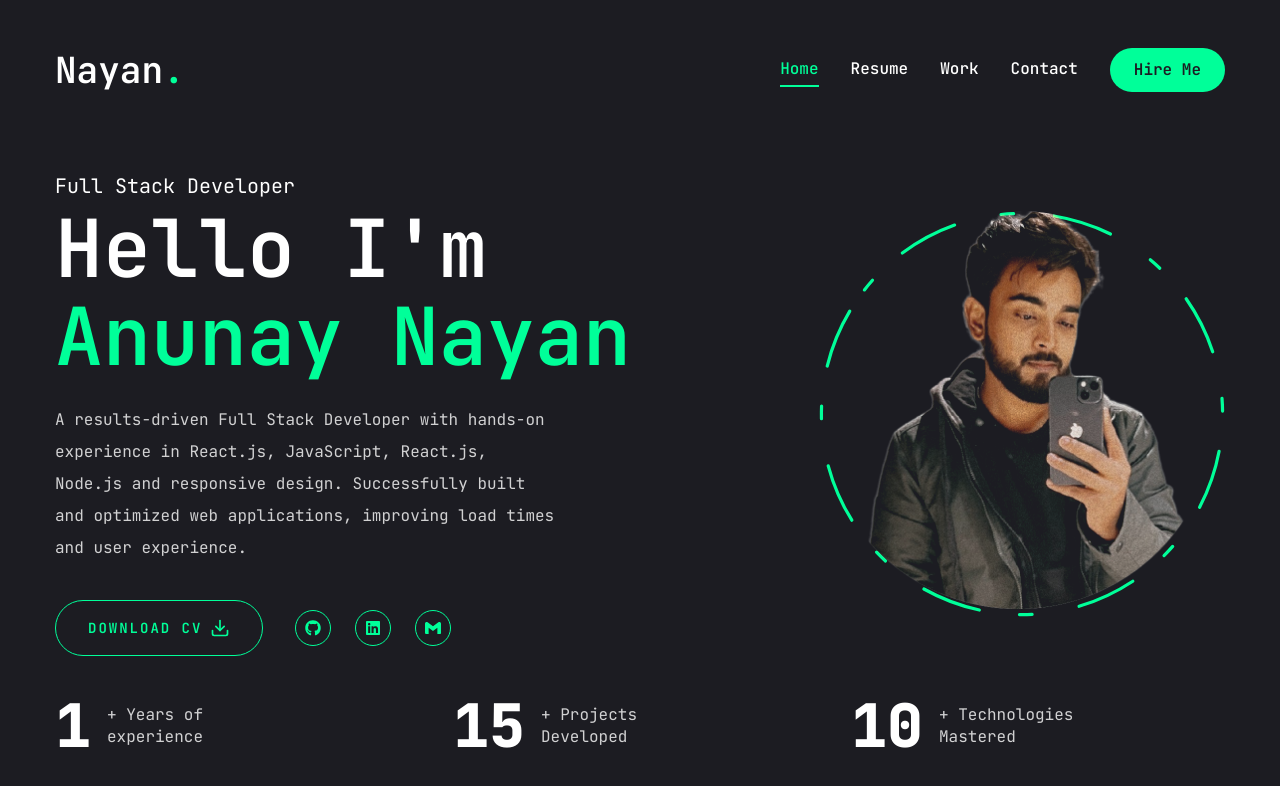
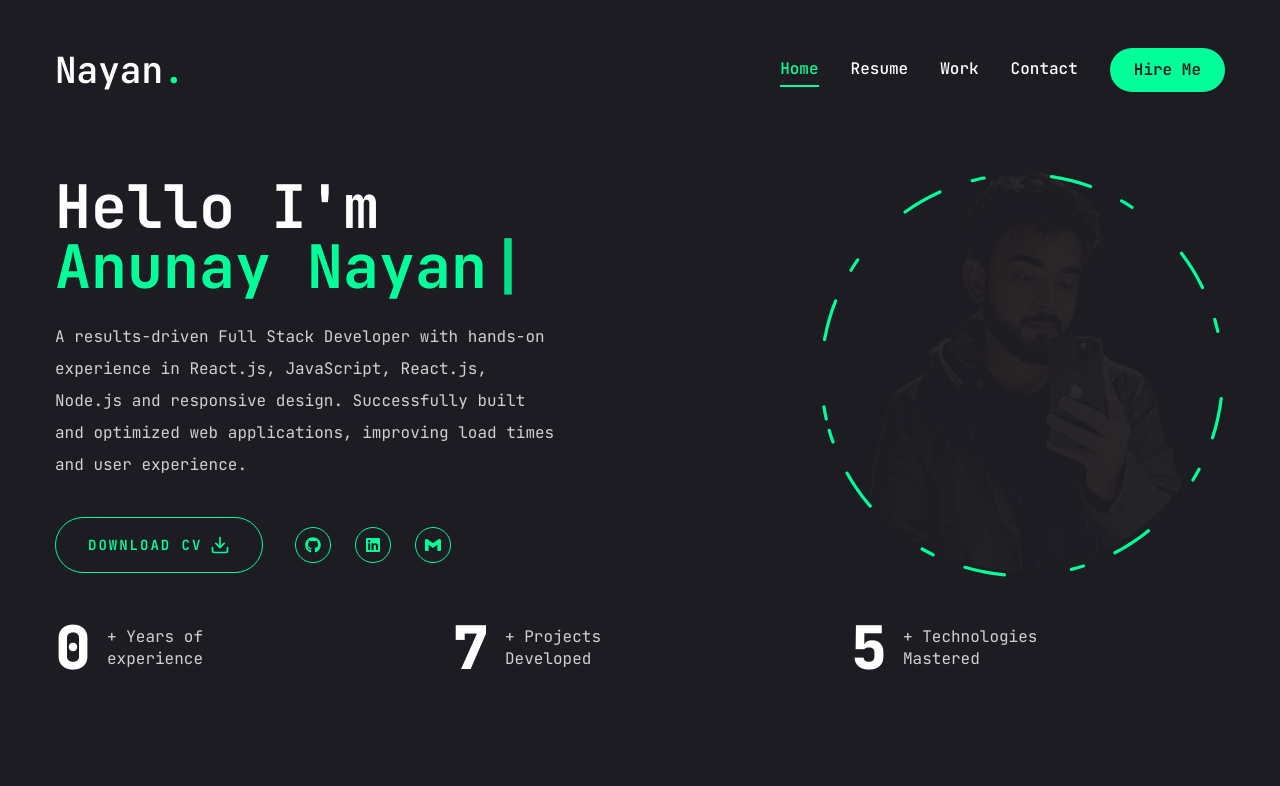
Before and after one commit to Nayan1509/Portfolio-3.0, a Next.js app: page / in a window 1280 px wide. Shown: the top 786 px of the page. Built offline with nearby package versions, Linux system fonts and the light colour scheme.

Commit message:
added splash screen

```diff
--- a/app/layout.jsx
+++ b/app/layout.jsx
@@ -1,8 +1,13 @@
+"use client";
+
+import { useState, useEffect } from "react";
 import { JetBrains_Mono } from "next/font/google";
 import "./globals.css";
+
 import Header from "@/components/Header";
 import PageTransition from "@/components/PageTransition";
 import StairTransition from "@/components/StairTransition";
+import SplashScreen from "@/components/SplashScreen";
 
 const jetbrainsMono = JetBrains_Mono({
   subsets: ["latin"],
@@ -10,17 +15,30 @@ const jetbrainsMono = JetBrains_Mono({
   variable: "--font-jetbrainsMono",
 });
 
+export default function RootLayout({ children }) {
+  const [showSplash, setShowSplash] = useState(true);
 
-export default function RootLayout({ children }) {
+  useEffect(() => {
+    const timeout = setTimeout(() => setShowSplash(false), 3000); // match with SplashScreen timeout
+    return () => clearTimeout(timeout);
+  }, []);
+
   return (
     <html lang="en">
+      <head>
         <title>Anunay Nayan - Portfolio</title>
         <link rel="icon" href="/app/favicon.ico" />
+      </head>
       <body className={jetbrainsMono.variable}>
-        <Header />
-        <StairTransition />
-        <PageTransition>{children}</PageTransition>
+        {showSplash && <SplashScreen onFinish={() => setShowSplash(false)} />}
+        {!showSplash && (
+          <>
+            <Header />{children}
+            {/* <StairTransition /> */}
+            {/* <PageTransition></PageTransition> */}
+          </>
+        )}
       </body>
     </html>
   );
-};
+}
--- a/app/page.jsx
+++ b/app/page.jsx
@@ -1,8 +1,10 @@
+"use client";
 import Photo from "@/components/Photo";
 import Socials from "@/components/Socials";
 import Stats from "@/components/Stats";
 import { Button } from "@/components/ui/button";
 import { FiDownload } from "react-icons/fi";
+import { Typewriter } from "react-simple-typewriter";
 
 const Home = () => {
   return (
@@ -11,14 +13,26 @@ const Home = () => {
         <div className="flex flex-col xl:flex-row items-center justify-between xl:pt-8 xl:pb-10">
           {/* text  */}
           <div className="text-center xl:text-left order-2 xl:order-none">
-            <span className="text-xl">Full Stack Developer</span>
-            <h1 className="h1 mb-6">
+            {/* <span className="text-xl">Full Stack Developer</span> */}
+            <h1 className="text-6xl font-bold mb-6">
               Hello I'm <br />
-              <span className="text-accent">Anunay Nayan</span>
+              <span className="text-accent">
+                <Typewriter
+                  words={["Anunay Nayan", "Full Stack Developer"]}
+                  loop
+                  cursor
+                  cursorStyle="|"
+                  typeSpeed={100}
+                  deleteSpeed={50}
+                  delaySpeed={3000}
+                />
+              </span>
             </h1>
             <p className="max-w-[500px] mb-9 text-white/80">
-            A results-driven Full Stack Developer with hands-on experience in React.js, JavaScript, React.js, Node.js and responsive
-            design. Successfully built and optimized web applications, improving load times and user experience.
+              A results-driven Full Stack Developer with hands-on experience in
+              React.js, JavaScript, React.js, Node.js and responsive design.
+              Successfully built and optimized web applications, improving load
+              times and user experience.
             </p>
             {/* Button and socials */}
             <div className="flex flex-col xl:flex-row items-center gap-8">
@@ -51,7 +65,6 @@ const Home = () => {
             <Photo />
           </div>
         </div>
-
       </div>
       <Stats />
     </section>
--- a/components/Header.jsx
+++ b/components/Header.jsx
@@ -3,6 +3,8 @@ import Link from "next/link";
 import Nav from "./Nav";
 import { Button } from "./ui/button";
 import MobileNav from "./MobileNav";
+import { motion } from "framer-motion";
+
 
 const Header = () => {
   return (
@@ -10,9 +12,13 @@ const Header = () => {
       <div className="container mx-auto flex justify-between items-center">
         {/* logo */}
         <Link href="/">
-          <h1 className="text-4xl font-semibold">
-            Nayan<span className="text-accent">.</span>
-          </h1>
+          <motion.div
+            layoutId="logo-text"
+          >
+            <h1 className="text-4xl font-semibold">
+              Nayan<span className="text-accent">.</span>
+            </h1>
+          </motion.div>
         </Link>
 
         {/* desktop nav  */}
@@ -24,7 +30,9 @@ const Header = () => {
         </div>
 
         {/* mobile nav  */}
-        <div className="xl:hidden"><MobileNav/></div>
+        <div className="xl:hidden">
+          <MobileNav />
+        </div>
       </div>
     </header>
   );
--- /dev/null
+++ b/components/SplashScreen.jsx
@@ -0,0 +1,27 @@
+import { motion } from "framer-motion";
+import { useEffect } from "react";
+
+const SplashScreen = ({ onFinish }) => {
+  useEffect(() => {
+    const timer = setTimeout(() => {
+      onFinish();
+    }, 3000);
+    return () => clearTimeout(timer);
+  }, [onFinish]);
+  return (
+    <motion.div
+      initial={{ opacity: 1 }}
+      animate={{ opacity: 1 }}
+      transition={{ delay: 2.5, duration: 0.5 }}
+      className="fixed inset-0 z-50 flex items-center justify-center bg-[#0f0f12] text-white"
+    >
+      <div className="absolute inset-0 animate-pulse opacity-10 bg-[radial-gradient(ellipse_at_center,_var(--tw-gradient-stops))] from-[#00ff94]/30 via-transparent to-transparent" />
+
+      <motion.h1 layoutId="logo-text" className="text-4xl font-bold z-10">
+        Nayan<span className="text-accent">.</span>
+      </motion.h1>
+    </motion.div>
+  );
+};
+
+export default SplashScreen;
--- a/package.json
+++ b/package.json
@@ -25,6 +25,7 @@
     "react-countup": "^6.5.3",
     "react-dom": "^18",
     "react-icons": "^5.2.1",
+    "react-simple-typewriter": "^5.0.1",
     "swiper": "^11.1.7",
     "tailwind-merge": "^2.4.0",
     "tailwindcss-animate": "^1.0.7"
```
Also changed, not shown: 1 other file (tests, documents, lock files or other folders).
